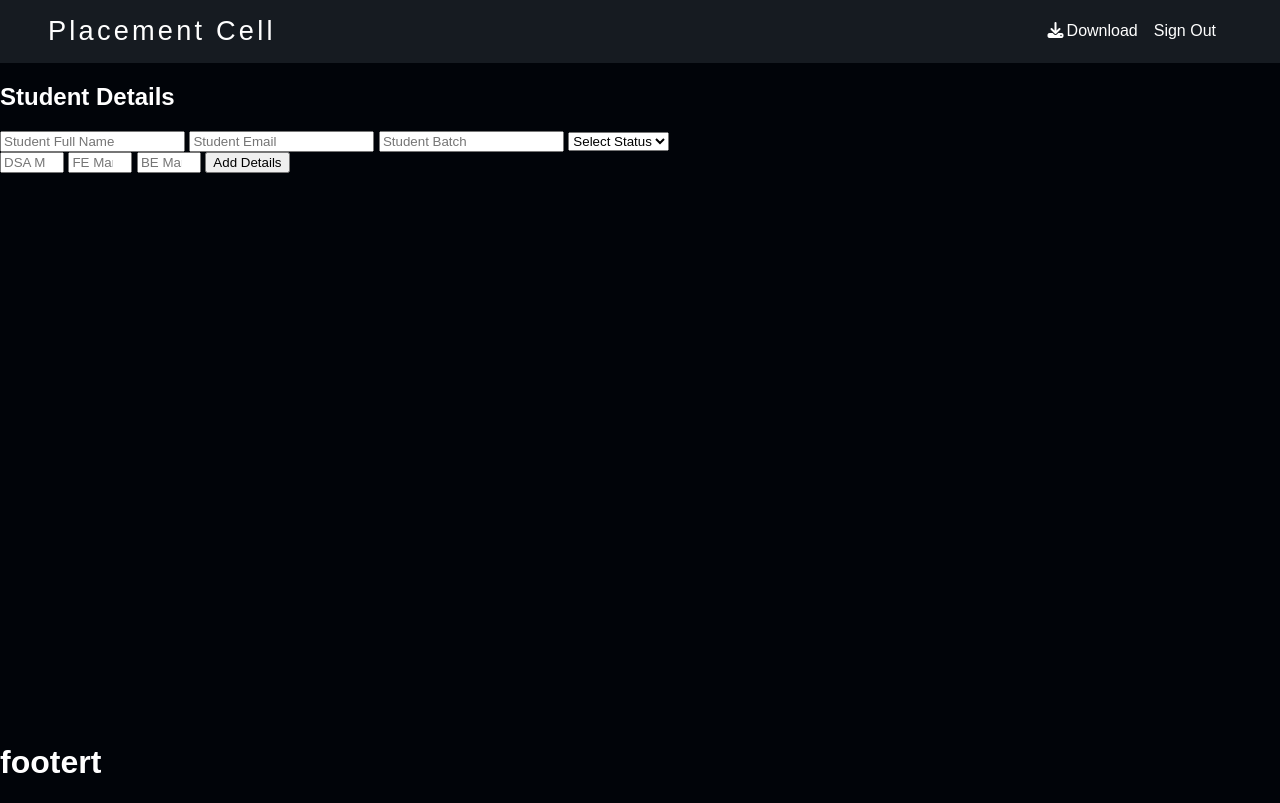
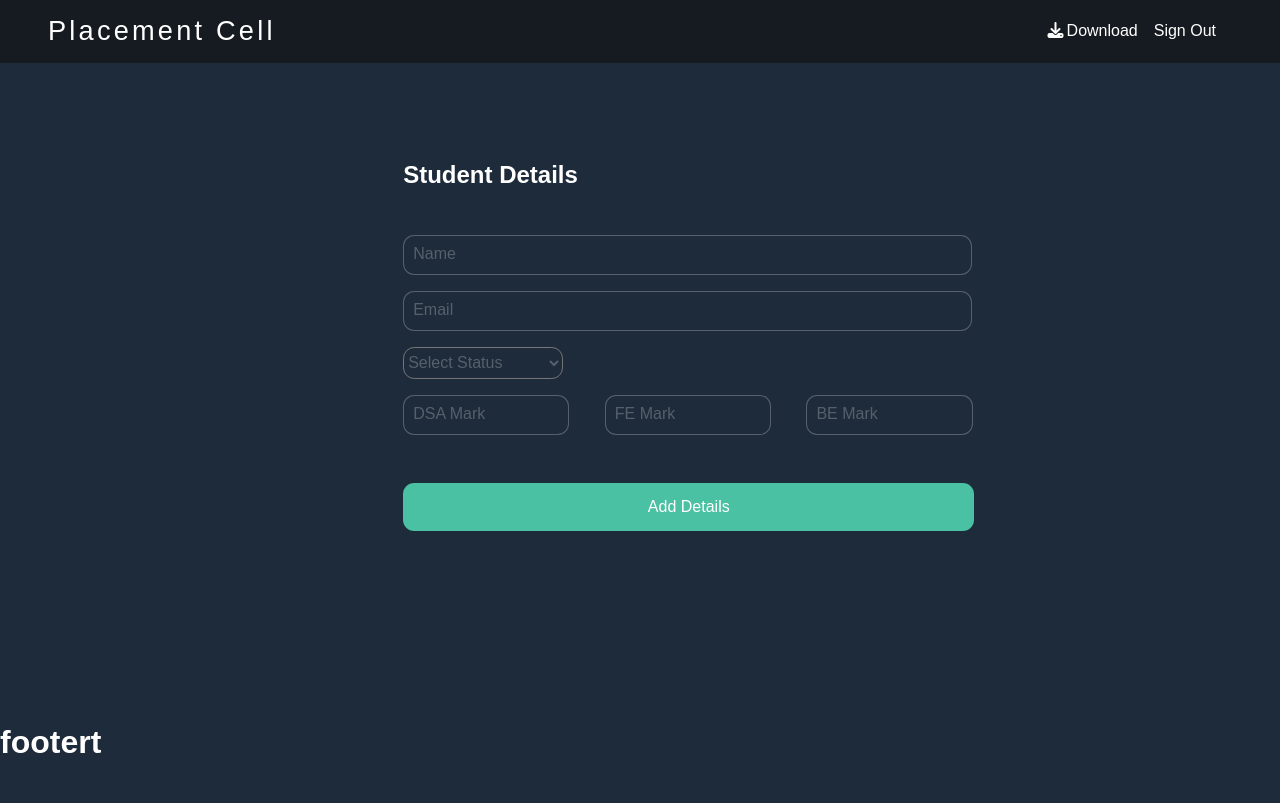
Before and after one commit to akshayop/Placement-Cell, a Node server app: page /students/add-student in a window 1280 px wide. After the commit the page ends 753 px from the top, so only its background shows below. Run offline with Node 20, Linux system fonts and the light colour scheme; the visitor is signed in with stand-in values (Sample User, id 1); style sheets or scripts are compiled from the project's sources; some libraries are stand-ins or nearby versions.

Commit message:
added css to add student

```diff
--- /dev/null
+++ b/assets/css/add_student.css
@@ -0,0 +1,110 @@
+#add-student-container {
+  position: relative;
+}
+#add-student-container h2 {
+  position: absolute;
+  left: 25.2rem;
+  top: 4.9rem;
+}
+#add-student-container form {
+  display: flex;
+  flex-direction: column;
+  justify-content: center;
+  width: 40rem;
+  margin-left: 23.2rem;
+  min-height: 80vh;
+  gap: 1rem;
+  background-color: #1d2b3a;
+}
+#add-student-container form .input-box {
+  position: relative;
+  width: 36rem;
+  margin-left: 2rem;
+}
+#add-student-container form .input-box input {
+  width: 95%;
+  padding: 10px;
+  border: 1px solid rgba(255, 255, 255, 0.25);
+  background-color: #1d2b3a;
+  border-radius: 0.7rem;
+  outline: none;
+  color: white;
+  font-size: 1em;
+  transition: 0.5s;
+}
+#add-student-container form .input-box input::-webkit-outer-spin-button, #add-student-container form .input-box input::-webkit-inner-spin-button {
+  -webkit-appearance: none;
+  margin: 0;
+}
+#add-student-container form .input-box span {
+  position: absolute;
+  left: 0;
+  padding: 10px;
+  pointer-events: none;
+  font-size: 1em;
+  color: rgba(255, 255, 255, 0.25);
+  transition: 0.5s;
+}
+#add-student-container form .input-box input:valid ~ span,
+#add-student-container form .input-box input:focus ~ span {
+  color: #00dfc4;
+  transform: translateX(10px) translateY(-7px);
+  font-size: 0.65em;
+  padding: 0 10px;
+  background: #1d2b3a;
+  border-left: 1px solid #00dfc4;
+  border-right: 1px solid #00dfc4;
+  letter-spacing: 0.2em;
+}
+#add-student-container form .input-box input:valid,
+#add-student-container form .input-box input:focus {
+  border: 1px solid #00dfc4;
+}
+#add-student-container form select {
+  width: 10rem;
+  font-size: 1em;
+  margin-left: 2rem;
+  height: 2rem;
+  border-radius: 0.7rem;
+  color: rgba(255, 255, 255, 0.25);
+  background: #1d2b3a;
+  outline: none;
+}
+#add-student-container form select option {
+  color: white;
+  border-radius: 0.7rem;
+}
+#add-student-container form select:hover {
+  cursor: pointer;
+  outline: none;
+}
+#add-student-container form select:valid, #add-student-container form select:focus {
+  color: white;
+  border: 1px solid #00dfc4;
+}
+#add-student-container form .marks-container {
+  display: flex;
+  flex-wrap: wrap;
+}
+#add-student-container form .marks-container .input-box {
+  width: 10.6rem;
+}
+#add-student-container form .marks-container .input-box input {
+  width: 85%;
+}
+#add-student-container form input[type=submit] {
+  font-size: 1rem;
+  width: 35.7rem;
+  height: 3rem;
+  margin-top: 2rem;
+  margin-left: 2rem;
+  border: none;
+  color: white;
+  border-radius: 0.7rem;
+  background-color: #49c1a2;
+  transition: 0.5s;
+}
+#add-student-container form input[type=submit]:hover {
+  background-color: #4bb543;
+  cursor: pointer;
+}
--- a/assets/css/layout.css
+++ b/assets/css/layout.css
@@ -2,7 +2,7 @@ body {
   margin: 0;
   padding: 0;
   color: #fff;
-  background-color: #010409;
+  background-color: #1d2b3a;
   box-sizing: border-box;
   font-family: sans-serif;
 }
--- /dev/null
+++ b/assets/scss/add_student.scss
@@ -0,0 +1,136 @@
+#add-student-container {
+
+
+
+    position: relative;
+    h2 {
+        position: absolute;
+        left: 25.2rem;
+        top: 4.9rem;
+    }
+
+    form {
+        display: flex;
+        flex-direction: column;
+        justify-content: center;
+        // align-items: center;
+        width: 40rem;
+        margin-left: 23.2rem;
+        min-height: 80vh;
+        gap: 1rem;
+        // border: 1px solid white;
+        background-color: #1d2b3a;
+
+        .input-box {
+            position: relative;
+            width: 36rem;
+            margin-left: 2rem;
+            // border: 1px solid white;
+
+            input {
+                width: 95%;
+                padding: 10px;
+                border: 1px solid rgba(255, 255, 255, 0.25);
+                background-color: #1d2b3a;
+                border-radius: 0.7rem;
+                outline: none;
+                color: white;
+                font-size: 1em;
+                transition: 0.5s;
+
+                &::-webkit-outer-spin-button,
+                &::-webkit-inner-spin-button {
+                    -webkit-appearance: none;
+                    margin: 0;
+                }
+            }
+
+            span {
+                position: absolute;
+                left: 0;
+                padding: 10px;
+                pointer-events: none;
+                font-size: 1em;
+                color: rgba(255, 255, 255, 0.25);
+                transition: 0.5s;
+
+            }
+
+            input:valid ~ span,
+            input:focus ~ span{
+                color: #00dfc4;
+                transform: translateX(10px) translateY(-7px);
+                font-size: 0.65em;
+                padding: 0 10px;
+                background: #1d2b3a;
+                border-left: 1px solid #00dfc4;
+                border-right: 1px solid #00dfc4;
+                letter-spacing: 0.2em;
+
+
+            }
+
+            input:valid,
+            input:focus {
+                border:1px solid #00dfc4;
+            }
+
+        }
+
+        select {
+            width: 10rem;
+            font-size: 1em;
+            margin-left: 2rem;
+            height: 2rem;
+            border-radius: 0.7rem;
+            color: rgba(255, 255, 255, 0.25);
+            background: #1d2b3a;
+            outline: none;
+
+            option {
+                color: white;
+                border-radius: 0.7rem;
+            }
+
+            &:hover {
+                cursor: pointer;
+                outline: none;
+            }
+
+            &:valid,
+            &:focus {
+                color: white;
+                border:1px solid #00dfc4;
+            }
+
+
+        }
+        .marks-container {
+            display: flex;
+            flex-wrap: wrap;
+            .input-box {
+                width: 10.6rem;
+                input{
+                    width: 85%;
+                }
+            }
+        }
+
+        input[type="submit"] {
+            font-size: 1rem;
+            width: 35.7rem;
+            height: 3rem;
+            margin-top: 2rem;
+            margin-left: 2rem;
+            border: none;
+            color: white;
+            border-radius: 0.7rem;
+            background-color: #49c1a2;
+            transition: 0.5s;
+            &:hover {
+                background-color: #4bb543;
+                cursor: pointer;
+            }
+        }
+    }
+}
--- a/assets/scss/layout.scss
+++ b/assets/scss/layout.scss
@@ -2,7 +2,7 @@ body {
     margin: 0;
     padding: 0;
     color: #fff;
-    background-color: #010409;
+    background-color: #1d2b3a;
     box-sizing: border-box;
     font-family: sans-serif;
 
--- a/views/add_student.ejs
+++ b/views/add_student.ejs
@@ -1,22 +1,43 @@
-<div>
+<link rel="stylesheet" href="/css/add_student.css">
+
+<div id="add-student-container">
     <h2>Student Details</h2>
 
     <form action="/students/create-student" method="post">
 
-        <input type="text" name="name" placeholder="Student Full Name" required>
-        <input type="email" name="email" placeholder="Student Email" required>
-        <input type="text" name="batch" placeholder="Student Batch" required>
+        <div class="input-box">
+            <input type="text" name="name" required="required">
+            <span>Name</span>
+        </div>
+        <div class="input-box">
+            <input type="email" name="email" required="required">
+            <span>Email</span>
+        </div>
+
         <select name="status" required>
             <option value="">Select Status</option>
             <option name="placed" value="Placed">Placed</option>
             <option name="notPlaced" value="Not Placed">Not Placed</option>
         </select>
 
-        <div>
-            <input type="number" min="0" max="100" name="dsa_mark" placeholder="DSA Mark" required>
-            <input type="number" min="0" max="100" name="fe_mark" placeholder="FE Mark" required>
-            <input type="number" min="0" max="100" name="be_mark" placeholder="BE Mark" required>
-            <input type="submit" value="Add Details">
+        <div class="marks-container">
+            <div class="input-box">
+                <input type="number" min="0" max="100" name="dsa_mark" required="required">
+                <span>DSA Mark</span>
+            </div>
+
+            <div class="input-box">
+                <input type="number" min="0" max="100" name="fe_mark" required="required">
+                <span>FE Mark</span>
+            </div>
+
+            <div class="input-box">
+                <input type="number" min="0" max="100" name="be_mark" required="required">
+                <span>BE Mark</span>
+            </div>
+
         </div>
+
+        <input type="submit" value="Add Details">
     </form>
 </div>
```
